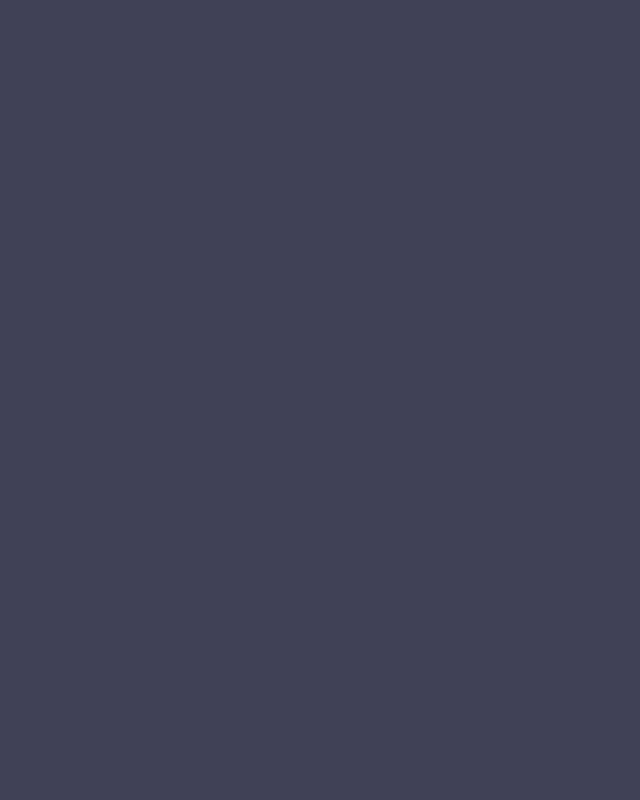
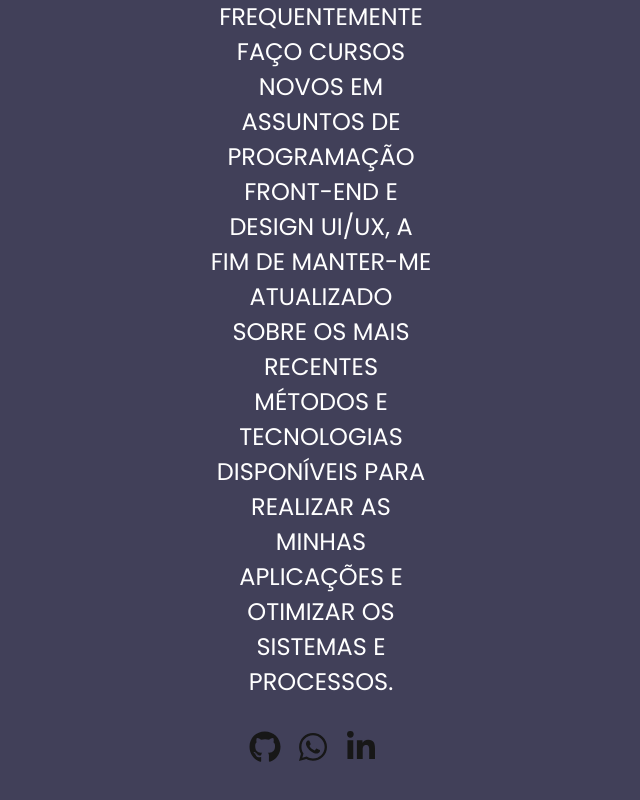
Before and after one commit to MarcelFeo/portfolio-react, a React (Create React App) app: page /about in a window 1280 px wide. Shown: the part 718-1518 px from the top of the page, without its empty margins (319-959 px from the left). Before the commit the page ends 800 px from the top, so only its background shows below. Built offline with nearby package versions, Linux system fonts and the light colour scheme.

Commit message:
finalizando o about

```diff
--- a/src/components/About/index.js
+++ b/src/components/About/index.js
@@ -1,7 +1,7 @@
 import React from 'react';
 import Header from '../Header';
 
-import { Container, Text } from './styles';
+import { Container, Text, IconsContainer, GithubLogo, WhatsappLogo, LinkedInLogo, SocialLink } from './styles';
 
 export default function About() {
   const data = new Date();
@@ -13,8 +13,14 @@ export default function About() {
 
       <Container>
         <Text>
-          Meu nome é Marcel Féo, tenho {year - 2004} anos e atualmente sou autodidata. Recentemente, tenho me apaixonado cada vez mais pela área de Desenvolvimento Web então venho participando de muitos eventos e estudando as tecnologias mais importantes para o cargo de Front-End.
+          Meu nome é Marcel Féo, tenho {year - 2004} anos e atualmente sou autodidata. Recentemente, tenho me apaixonado cada vez mais pela área de Desenvolvimento Web então venho participando de muitos eventos e também frequentemente faço cursos novos em assuntos de programação Front-End e design UI/UX, a fim de manter-me atualizado sobre os mais recentes métodos e tecnologias disponíveis para realizar as minhas aplicações e otimizar os sistemas e processos.
         </Text>
+
+        <IconsContainer>
+          <SocialLink href="https://github.com/MarcelFeo" target="_blank" rel="noopener"><GithubLogo /></SocialLink>
+          <SocialLink href="https://api.whatsapp.com/send?phone=5534984154011&text=Oi, Marcel" target="_blank" rel="noopener"><WhatsappLogo /></SocialLink>
+          <SocialLink href="https://www.linkedin.com/in/marcelfeo/" target="_blank" rel="noopener"><LinkedInLogo /></SocialLink>
+        </IconsContainer>
       </Container>
     </>
   )
--- a/src/components/About/styles.js
+++ b/src/components/About/styles.js
@@ -1,4 +1,5 @@
-import styled from "styled-components";
+import styled, { css } from "styled-components";
+import { FaGithub, FaWhatsapp, FaLinkedinIn } from "react-icons/fa";
 
 export const Container = styled.div`
     display: flex;
@@ -16,8 +17,43 @@ export const Text = styled.p`
     text-transform: uppercase;
 
     @media (min-width: 811px) {
-        margin-right: 10rem;
-        margin-left: 10rem;
+        margin-right: 35rem;
+        margin-left: 35rem;
         font-size: 1.5rem;
     }
 `;
+
+export const IconsContainer = styled.div`
+    display: flex;
+    justify-content: center;
+    align-items: center;
+
+    margin-top: 2rem;
+`;
+
+const iconCSS = css`
+    width: 2rem;
+    height: 2rem;
+    fill: #171717;
+    flex-shrink: 0;
+
+    margin-right: 1rem;
+
+    transition: all 0.5s;
+
+    &:hover {
+        cursor: pointer;
+        fill: #fff;
+        border: none;
+    }
+`;
+
+export const SocialLink = styled.a`
+    text-decoration: none;
+`;
+
+export const GithubLogo = styled(FaGithub)`${iconCSS}`;
+
+export const WhatsappLogo = styled(FaWhatsapp)`${iconCSS}`;
+
+export const LinkedInLogo = styled(FaLinkedinIn)`${iconCSS}`;
--- a/src/components/Main/styles.js
+++ b/src/components/Main/styles.js
@@ -44,7 +44,6 @@ export const Subtitle = styled.div`
 `;
 
 export const IconsContainer = styled.div`
-
 `;
 
 export const Image = styled.img`
```
